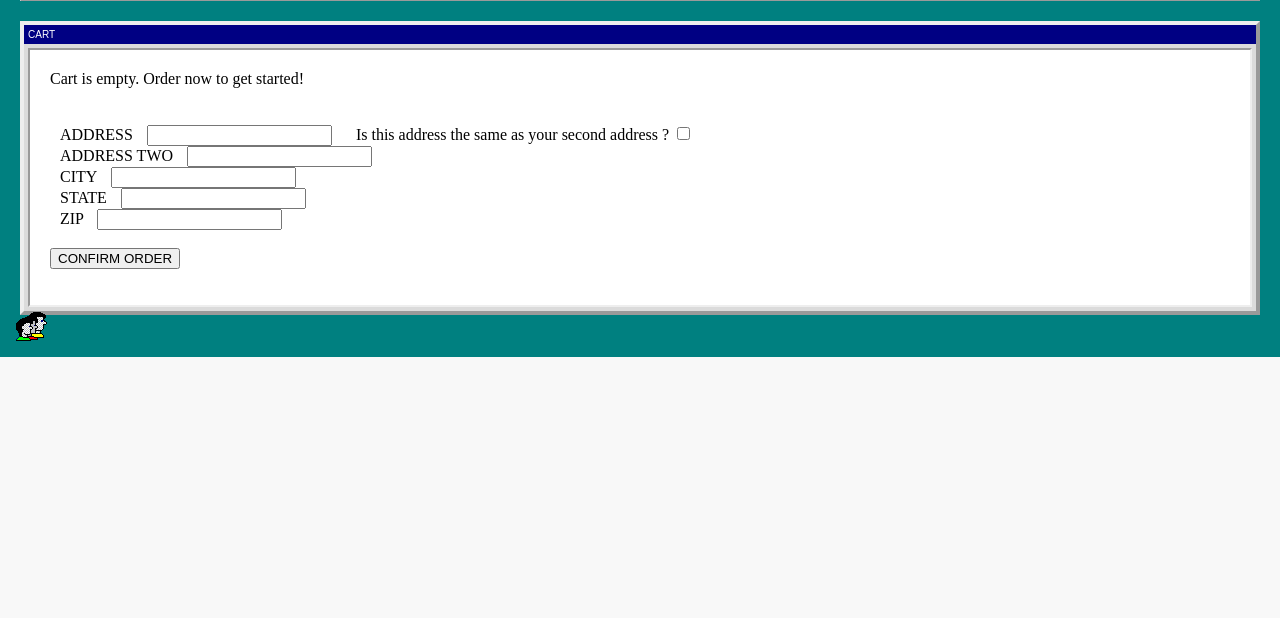
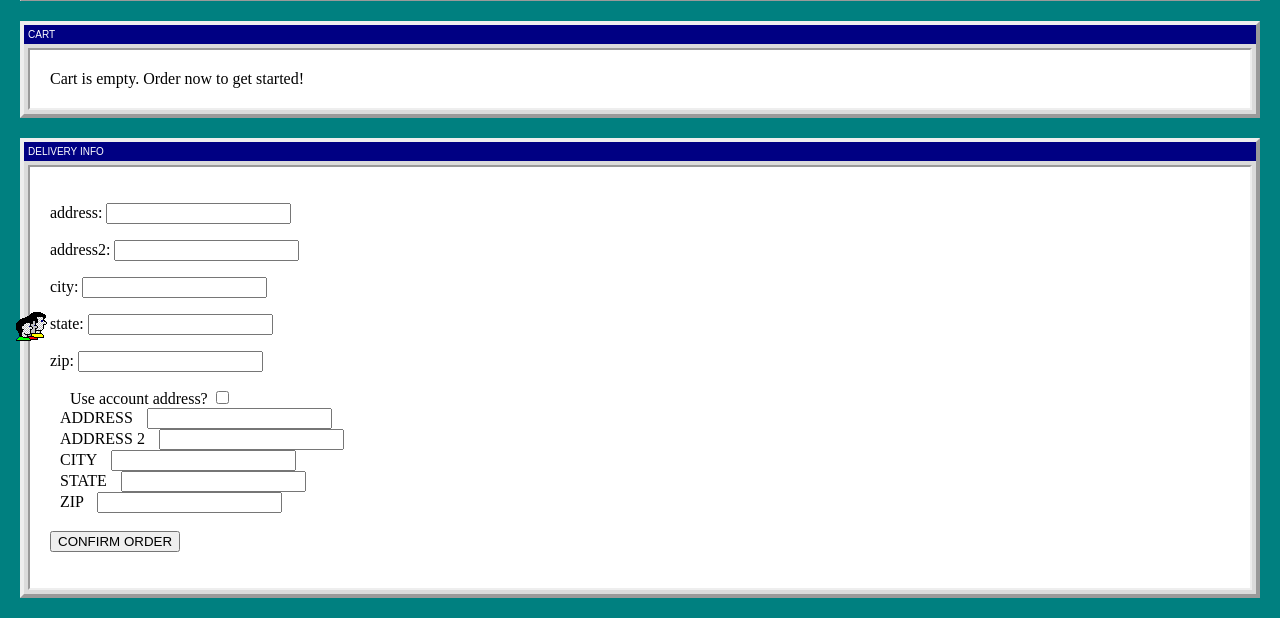
Before and after one commit to ryanc3412/Cowpokes_Drone_Cones, a Django app: page /dronecones/add_order in a window 1280 px wide. Shown: the part 443-1061 px from the top of the page. Before the commit the page ends 800 px from the top, so only its background shows below. Run offline with Django 4.2, Linux system fonts and the light colour scheme; data that the repository does not hold is empty.

Commit message:
order info includes time/date, address info

```diff
--- a/drone_cones/core/forms.py
+++ b/drone_cones/core/forms.py
@@ -27,7 +27,6 @@ class OrderForm(forms.Form):
     city = forms.CharField(label = "city", max_length=30)
     state = forms.CharField(label = "state", max_length=30)
     zip = forms.IntegerField(label = "zip")
-    drone = forms.IntegerField(label = "droneID")
     timeOrdered = models.TimeField()
     timeDelivered = models.TimeField()
     timeToDeliver = models.TimeField()
--- a/drone_cones/static/drone_cones/static.js
+++ b/drone_cones/static/drone_cones/static.js
@@ -25,9 +25,25 @@ function timer() {
 function writeAddress(checkAddress) {
     var addressOne = document.getElementById("address1");
     var addressTwo = document.getElementById("address2");
+    var city = document.getElementById("city");
+    var state = document.getElementById("state")
+    var zip = document.getElementById("zip")
+
+    if (checkAddress.checked) {
+        fetch('/dronecones/get_account_address/')
+            .then(response => response.json())
+            .then(data => {
+                console.log(data)
+                addressOne.value = data['address1'];
+                addressTwo.value = data['address2'];
+                city.value = data['city'];
+                state.value = data['state'];
+                zip.value = data['zip'];
+            })
+    }
 
     // Use checkAddress.checked to check if the checkbox is checked
-    addressTwo.value = checkAddress.checked ? addressOne.value : "";
+    // addressTwo.value = checkAddress.checked ? addressOne.value : "";
 }
 
 
@@ -94,8 +110,6 @@ function populate() {
         .catch(error => console.error('Error:', error));
 
 }
-
-var cart = [];
 
 var selectedItems = {
     flavor1: "",
@@ -278,12 +292,19 @@ function getCookie(name) {
 const csrftoken = getCookie('csrftoken');
 
 document.getElementById('addToCart').addEventListener('click', function () {
+    var selectedItemsCopy;
+    if (selectedItems.cone == "") {
+        alert("You must at least order a cone if you want your order!")
+        selectedItemsCopy = 'Invalid Order';
+    } else {
+        selectedItemsCopy = selectedItems;
+    }
     fetch('/dronecones/add_to_cart/', {
         method: 'POST',
         headers: {
             'X-CSRFToken': csrftoken,
         },
-        body: JSON.stringify(selectedItems),
+        body: JSON.stringify(selectedItemsCopy),
     })
         .then(response => {
             if (response.headers.get('X-Redirect')) {
--- a/drone_cones/templates/drone_cones/order_page.html
+++ b/drone_cones/templates/drone_cones/order_page.html
@@ -117,15 +117,26 @@
 							{% endfor %}
 							{% endif %}
 						</div>
-						<br><br>
+					</div>
+				</div>
+			</div>
+		</div>
+		<div class="page-container">
+			<div class="bar">DELIVERY INFO</div>
+			<div class="outer-border">
+				<div class="inner-border">
+					<div class="margin">
+						<form action="{% url 'drone_cones:send_order' %}" method="post">
+							{% csrf_token %}
+							{{ form.as_p }}
+							<label for="sameAddress" class="sameAddress"> Use account address? </label>
+							<input type="checkbox" name="sameAddress" id="checkAddress" onclick="writeAddress(this)">
+							<br>
 							<label class="spacer" for="address"> ADDRESS </label>
 							<input id="address1" type="text" name="address" maxlength="30" required>
-						<label for="sameAddress" class="sameAddress"> Is this address the same as your second
-							address ?</label>
-						<input type="checkbox" name="sameAddress" id="checkAddress" onclick="writeAddress(this)">
 							<div></div>
-						<label class="spacer" for="address2"> ADDRESS TWO </label>
-						<input id="address2" type="text" name="address2" maxlength="100" required>
+							<label class="spacer" for="address2"> ADDRESS 2 </label>
+							<input id="address2" type="text" name="address2" maxlength="100">
 							<div></div>
 							<label class="spacer" for="city"> CITY </label>
 							<input id="city" type="text" name="city" maxlength="100" required>
@@ -135,8 +146,6 @@
 							<div></div>
 							<label class="spacer" for="zip"> ZIP </label>
 							<input id="zip" type="number" name="zip" maxlength="100" required><br><br>
-						<form action="{% url 'drone_cones:send_order' %}" method="post">
-							{% csrf_token %}
 							<button id="order">CONFIRM ORDER</button>
 						</form>
 					</div>
--- a/drone_cones/urls.py
+++ b/drone_cones/urls.py
@@ -33,5 +33,6 @@ urlpatterns = [
     path('add_to_cart/', views.OrderView.add_to_cart, name='add_to_cart'),
     path('send_order/', views.OrderView.send_order, name='send_order'),
     path('remove_from_order/', views.OrderView.remove_from_order, name='remove_from_order'),
+    path('get_account_address/', views.OrderView.get_account_address, name='get_account_address'),
 
 ]
--- a/drone_cones/views.py
+++ b/drone_cones/views.py
@@ -218,7 +218,6 @@ class UserView:
             }
             return render(request, 'drone_cones/edit_address.html', context)
 
-
 class DroneView:
     @login_required
     def drone_dash(request):
@@ -321,7 +320,6 @@ class ManagerView:
         else:
             return HttpResponseForbidden()
 
-
 class AdminView:
     @login_required
     def admin_dash(request):
@@ -367,19 +365,19 @@ class OrderView:
                 user = request.user
                 account = Account.objects.get(user=user)
 
+                response = JsonResponse({'status': 'success'})
+                redirect_url = '/dronecones/order/'
+                response['X-Redirect'] = redirect_url
+
+                ## if there is no cone ordered, we drone can't carry, thus we don't add to cart.
+                if data == 'Invalid Order':
+                    return response
                 if account.cart is None:
                     account.cart = []
                     account.save()
 
                 account.cart.append(data)
-
                 account.save()
-
-                # Orders.objects.create(user=user, account_id=account.Id, items=account.cart)
-
-                response = JsonResponse({'status': 'success'})
-                redirect_url = '/dronecones/order/'
-                response['X-Redirect'] = redirect_url
 
                 return response
             except json.JSONDecodeError:
@@ -389,11 +387,37 @@ class OrderView:
 
     def send_order(request):
         if request.method == 'POST':
+            form = OrderForm(request.POST)
             try:
                 user = request.user
                 account = Account.objects.get(user=user)
                 if (account.cart != []):
-                    Orders.objects.create(user=user, account_id=account.Id, items=account.cart)
+                    if (form.is_valid()):
+                        address = form.cleaned_data['address']
+                        address2 = form.cleaned_data['address2']
+                        city = form.cleaned_data['city']
+                        state = form.cleaned_data['state']
+                        zip_code = form.cleaned_data['zip']
+
+                        time_ordered = datetime.now()
+
+                        time_to_deliver = (datetime.min + timedelta(minutes=10)).time()
+
+                        time_delivered = time_ordered + timedelta(minutes=10)
+
+                        Orders.objects.create(user=user,
+                                                account_id=account.Id, items=account.cart,
+                                                address=address,
+                                                address2=address2,
+                                                city=city,
+                                                state=state,
+                                                zip=zip_code,
+                                                timeOrdered=time_ordered,
+                                                timeDelivered= time_delivered,
+                                                timeToDeliver= time_to_deliver)
+                    else:
+                        # Form is not valid, return form errors
+                        return JsonResponse({'status': 'error', 'message': 'Invalid form data', 'errors': form.errors}, status=400)
                     ## empty cart
                     account.cart = []
                     account.save()
@@ -430,3 +454,16 @@ class OrderView:
                 return JsonResponse({'status': 'error', 'message': 'Invalid JSON format'}, status=400)
         else:
             return JsonResponse({'status': 'error', 'message': 'Only POST requests are allowed'}, status=405)
+
+    def get_account_address(request):
+        account = Account.objects.get(user=request.user)
+
+        user_address_one = account.address
+        user_address_two = account.address2
+        user_city = account.city
+        user_state = account.state
+        user_zip = account.zip
+
+        account_address_info = {'address1': user_address_one, 'address2': user_address_two, 'city': user_city, 'state': user_state, 'zip': user_zip}
+
+        return JsonResponse(account_address_info, safe=False)
```
Also changed, not shown: drone_cones/models.py (+7 -1 lines), drone_cones/migrations/0001_initial.py. Lines whose indentation alone changed are shown as unchanged.
